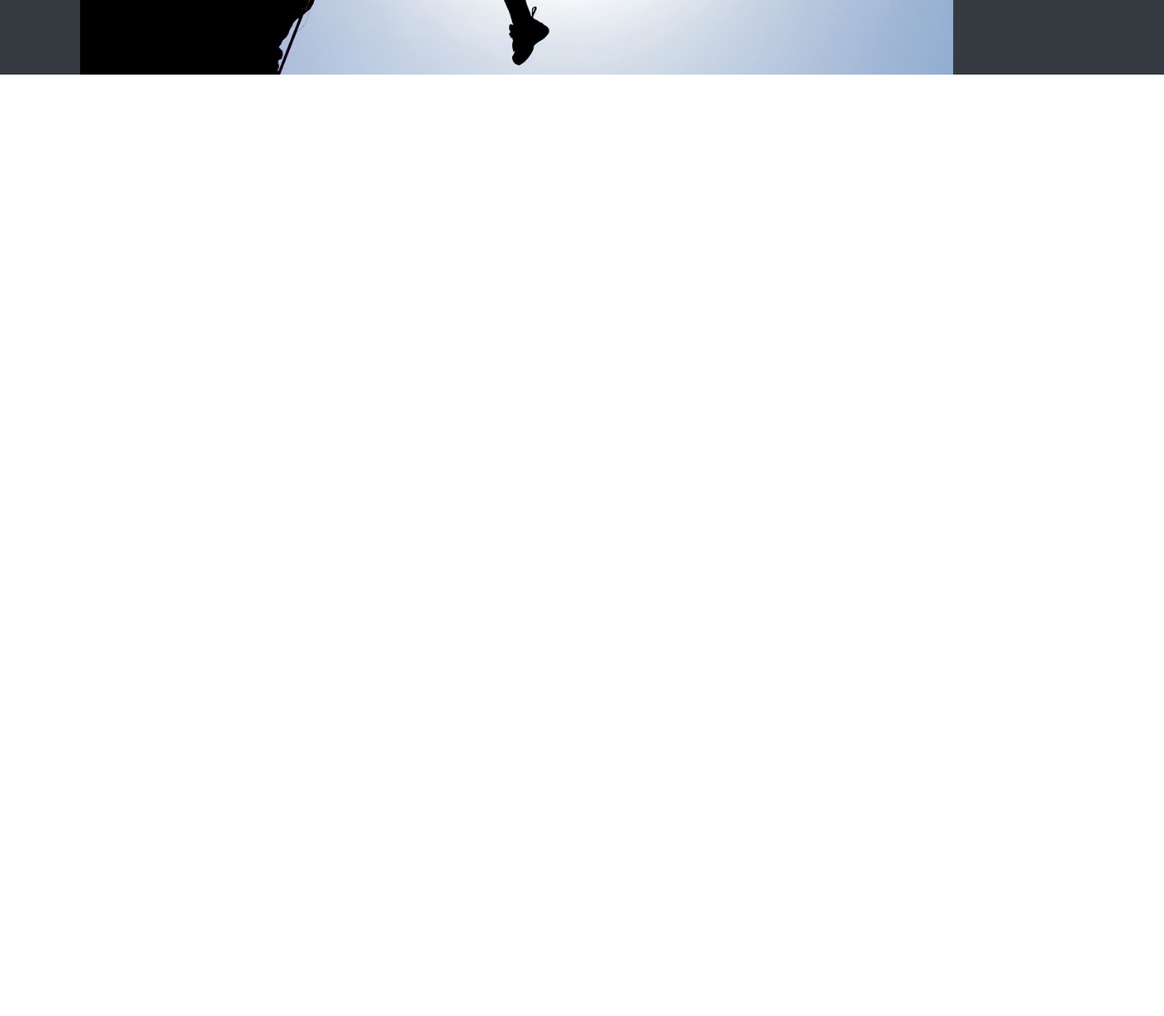
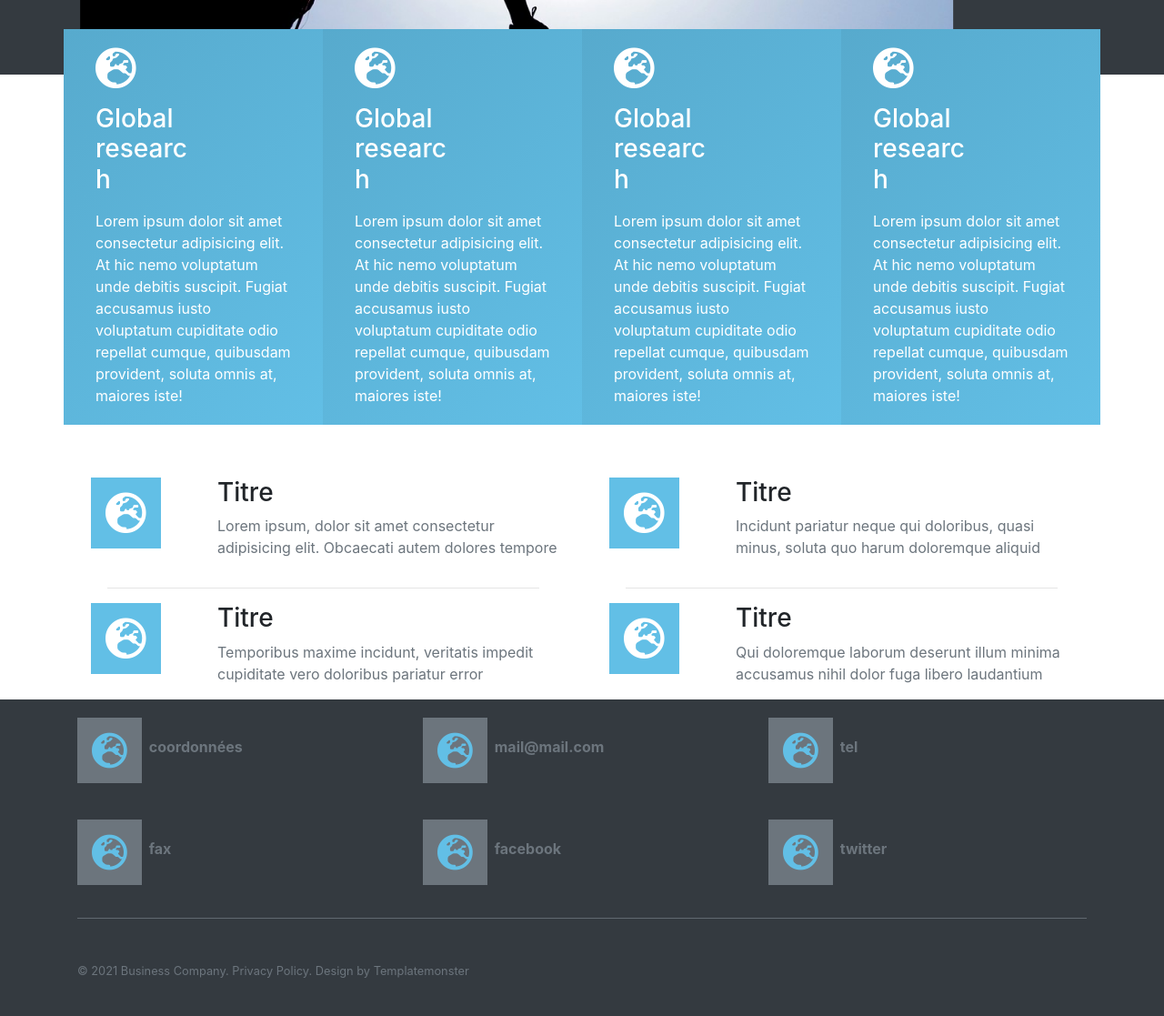
Before and after one commit to SylvainB59/exoMaquetteResponsive, a plain HTML site: page index.html in a window 1280 px wide. Shown: the part 500-1617 px from the top of the page at 91% size. Before the commit the page ends 800 px from the top, so only its background shows below. Drawn offline with nearby package versions, Linux system fonts and the light colour scheme.

Commit message:
fin du main et footer

```diff
--- a/css/style.css
+++ b/css/style.css
@@ -49,6 +49,22 @@ header{
 	font-size: 4vw;
 }
 
+/*cardLine*/
+.cardLine .card{
+	background: linear-gradient(135deg, #57aacd, #62bfe6);
+	color: white !important;
+	border: none;
+	border-radius: 0;
+}
+
+.cardLine i, .infoPlus i, .help i{
+	font-size: 46px;
+}
+
+footer i{
+	font-size: 30px;
+}
+
 /****************************************************************/
 @media (min-width: 768px){
 	/*main*/
@@ -88,4 +104,22 @@ header{
 	.ccText h2{
 		font-size: 1.5vw;
 	}
+
+	/*cardLine*/
+	.cardLine>div{
+		bottom: 50px;
+	}
+
+	.carte{
+		transition: 0.5s;
+		bottom: 0;
+	}
+
+	.carte:hover{
+		bottom: 40px;
+	}
+
+	footer i{
+		font-size: 40px;
+	}
 }
--- a/index.html
+++ b/index.html
@@ -32,7 +32,6 @@
 				</div>
 			</div>
 		</div>
-
 		<!-- Titre -->
 		<div class="container top">
 			<div class="row">
@@ -55,7 +54,9 @@
 			</div>
 		</div>
 	</header>
+	<!-- main -->
 	<main>
+		<!-- nav -->
 		<nav class="navbar navbar-expand-lg py-0 w-100 menu">
 			<div class="container-lg">
 				<button class="navbar-toggler" type="button" data-toggle="collapse" data-target="#menuListe" aria-controls="menuListe" aria-expanded="false" aria-label="Toggle navigation">
@@ -101,17 +102,116 @@
   			</a>
 		</div>
 		<!-- section -->
-
+		<div class="cardLine container">
+			<div class="row position-relative">
+				<div class="card col-md-6 col-lg carte">
+					<div class="card-body">
+						<i class="fas fa-globe-europe"></i>
+						<h3 class="card-title w-50 my-3">Global research</h3>
+						<p class="card-text">Lorem ipsum dolor sit amet consectetur adipisicing elit. At hic nemo voluptatum unde debitis suscipit. Fugiat accusamus iusto voluptatum cupiditate odio repellat cumque, quibusdam provident, soluta omnis at, maiores iste!</p>
+					</div>
+				</div>
+				<div class="card col-md-6 col-lg carte">
+					<div class="card-body">
+						<i class="fas fa-globe-europe"></i>
+						<h3 class="card-title w-50 my-3">Global research</h3>
+						<p class="card-text">Lorem ipsum dolor sit amet consectetur adipisicing elit. At hic nemo voluptatum unde debitis suscipit. Fugiat accusamus iusto voluptatum cupiditate odio repellat cumque, quibusdam provident, soluta omnis at, maiores iste!</p>
+					</div>
+				</div>
+				<div class="card col-md-6 col-lg carte">
+					<div class="card-body">
+						<i class="fas fa-globe-europe"></i>
+						<h3 class="card-title w-50 my-3">Global research</h3>
+						<p class="card-text">Lorem ipsum dolor sit amet consectetur adipisicing elit. At hic nemo voluptatum unde debitis suscipit. Fugiat accusamus iusto voluptatum cupiditate odio repellat cumque, quibusdam provident, soluta omnis at, maiores iste!</p>
+					</div>
+				</div>
+				<div class="card col-md-6 col-lg carte">
+					<div class="card-body">
+						<i class="fas fa-globe-europe"></i>
+						<h3 class="card-title w-50 my-3">Global research</h3>
+						<p class="card-text">Lorem ipsum dolor sit amet consectetur adipisicing elit. At hic nemo voluptatum unde debitis suscipit. Fugiat accusamus iusto voluptatum cupiditate odio repellat cumque, quibusdam provident, soluta omnis at, maiores iste!</p>
+					</div>
+				</div>
+			</div>
+		</div>
 		<!-- section -->
-
-		<!-- section -->
-
+		<section class="container mt-2 infoPlus">
+			<div class="row">
+				<article class="col-12 col-md-6 d-flex">
+					<div class="col-2 col-md-3">
+						<i class="fas fa-globe-europe text-white p-2 p-md-3 bg-main"></i>
+					</div>
+					<div class="col-10 col-md-9 ml-md-1">
+						<h3>Titre</h3>
+						<p class="text-secondary">Lorem ipsum, dolor sit amet consectetur adipisicing elit. Obcaecati autem dolores tempore</p>
+					</div>
+				</article>
+				<hr class="col-11 d-block d-md-none p-0">
+				<article class="col-12 col-md-6 d-flex">
+					<div class="col-2 col-md-3">
+						<i class="fas fa-globe-europe text-white p-2 p-md-3 bg-main my-auto"></i>
+					</div>
+					<div class="col-10 col-md-9 ml-md-1">
+						<h3>Titre</h3>
+						<p class="text-secondary">Incidunt pariatur neque qui doloribus, quasi minus, soluta quo harum doloremque aliquid </p>
+					</div>
+				</article>
+				<hr class="col-md-5 d-none d-md-block p-0">
+				<hr class="col-11 col-md-5 p-0">
+				<article class="col-12 col-md-6 d-flex">
+					<div class="col-2 col-md-3">
+						<i class="fas fa-globe-europe text-white p-2 p-md-3 bg-main"></i>
+					</div>
+					<div class="col-10 col-md-9 ml-md-1">
+						<h3>Titre</h3>
+						<p class="text-secondary">Temporibus maxime incidunt, veritatis impedit cupiditate vero doloribus pariatur error </p>
+					</div>
+				</article>
+				<hr class="col-11 d-block d-md-none p-0">
+				<article class="col-12 col-md-6 d-flex">
+					<div class="col-2 col-md-3">
+						<i class="fas fa-globe-europe text-white p-2 p-md-3 bg-main"></i>
+					</div>
+					<div class="col-10 col-md-9 ml-md-1">
+						<h3>Titre</h3>
+						<p class="text-secondary">Qui doloremque laborum deserunt illum minima accusamus nihil dolor fuga libero laudantium </p>
+					</div>
+				</article>
+			</div>
+		</section>
 	</main>
-	<footer>
-		<!-- pub -->
-
+	<footer class="bg-dark">
 		<!-- liens -->
-
+		<section class="pb-4 container">
+			<div class="row">
+				<article class="col-6 col-md-4 py-3 d-flex align-items-center">
+					<i class="fas fa-globe-europe p-2 p-md-3 bg-secondary c-main"></i>
+					<p class="d-inline-block text-secondary font-weight-bold ml-2 mt-2">coordonnées</p>
+				</article>
+				<article class="col-6 col-md-4 py-3 d-flex align-items-center">
+					<i class="fas fa-globe-europe p-2 p-md-3 my-1 bg-secondary c-main"></i>
+					<p class="d-inline-block text-secondary font-weight-bold ml-2 mt-2">mail@mail.com</p>
+				</article>
+				<article class="col-6 col-md-4 py-3 d-flex align-items-center">
+					<i class="fas fa-globe-europe p-2 p-md-3 my-1 bg-secondary c-main"></i>
+					<p class="d-inline-block text-secondary font-weight-bold ml-2 mt-2">tel</p>
+				</article>
+				<article class="col-6 col-md-4 py-3 d-flex align-items-center">
+					<i class="fas fa-globe-europe p-2 p-md-3 my-1 bg-secondary c-main"></i>
+					<p class="d-inline-block text-secondary font-weight-bold ml-2 mt-2">fax</p>
+				</article>
+				<article class="col-6 col-md-4 py-3 d-flex align-items-center">
+					<i class="fas fa-globe-europe p-2 p-md-3 my-1 bg-secondary c-main"></i>
+					<p class="d-inline-block text-secondary font-weight-bold ml-2 mt-2">facebook</p>
+				</article>
+				<article class="col-6 col-md-4 py-3 d-flex align-items-center">
+					<i class="fas fa-globe-europe p-2 p-md-3 my-1 bg-secondary c-main"></i>
+					<p class="d-inline-block text-secondary font-weight-bold ml-2 mt-2">twitter</p>
+				</article>
+			</div>
+			<hr class="bg-secondary">
+			<p class="mt-5 small text-secondary">&copy; 2021 Business Company. Privacy Policy. Design by Templatemonster</p>
+		</section>
 	</footer>
 	<script src="https://code.jquery.com/jquery-3.5.1.slim.min.js" integrity="sha384-DfXdz2htPH0lsSSs5nCTpuj/zy4C+OGpamoFVy38MVBnE+IbbVYUew+OrCXaRkfj" crossorigin="anonymous"></script>
     <script src="https://cdn.jsdelivr.net/npm/popper.js@1.16.1/dist/umd/popper.min.js" integrity="sha384-9/reFTGAW83EW2RDu2S0VKaIzap3H66lZH81PoYlFhbGU+6BZp6G7niu735Sk7lN" crossorigin="anonymous"></script>
```
